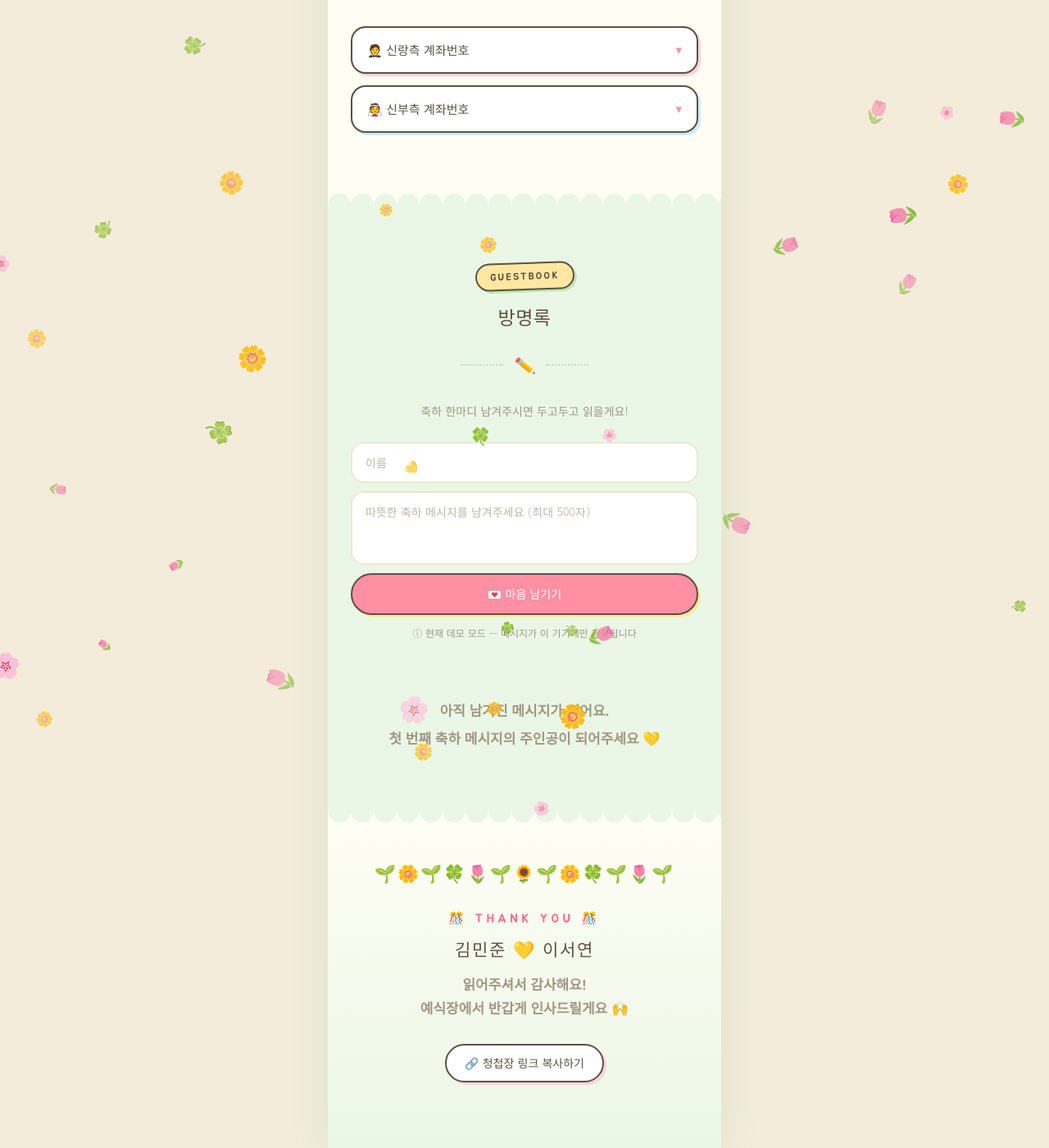
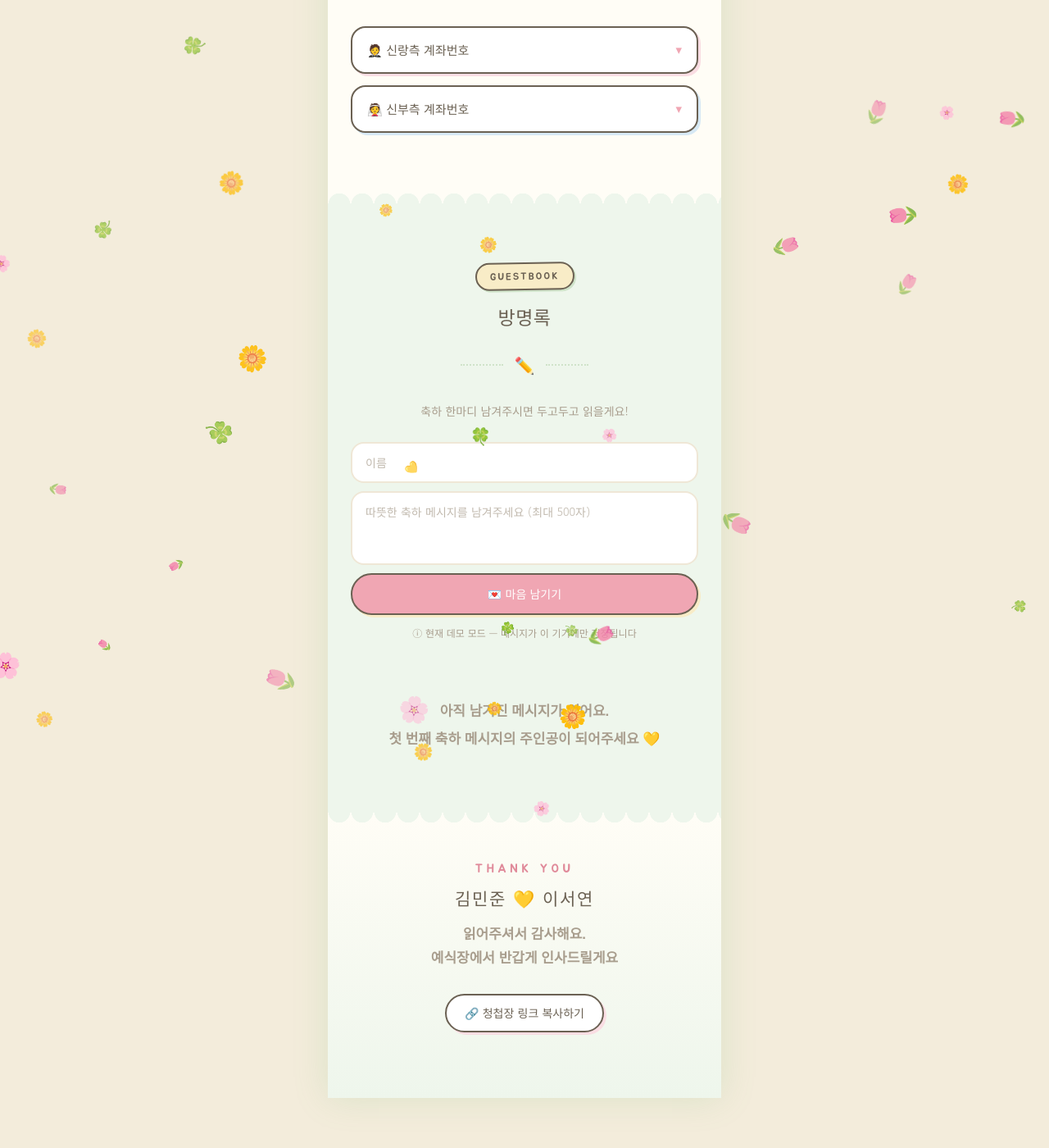
Before and after one commit to ssolllll/wedding-invitation, a Jekyll site: the page built from index.html, in a window 1280 px wide and 1400 px high, scrolled down 6395 px. Shown: the whole window at 82% size. Built offline with Jekyll 4.4.1, drawn with Linux system fonts in a browser that asks for light colours; some web fonts are replaced; after the commit the page ends 7734 px from its top, so only the background shows below that; some of the changed text lies outside the part shown.

Commit message:
Tone down: 발랄함 완화 (색 채도↓·애니메이션 정리·이모지 정돈)
- 파스텔 색상 채도 낮춰 차분하게
- wiggle/bounce/해 회전/심장박동 애니메이션 제거, 등장 이징 부드럽게
- 표지 해·구름, 잔디밭 이모지 줄 및 과한 이모지 정리
- 스티커·카드 기울기 완화

Co-Authored-By: Claude Opus 4.8 <noreply@anthropic.com>

```diff
--- a/assets/css/style.css
+++ b/assets/css/style.css
@@ -3,21 +3,21 @@
    ============================================================ */
 
 :root {
-  --cream: #fffdf4;
-  --mint-bg: #eaf7e6;
-  --yellow-bg: #fff4d6;
-  --pink-bg: #ffeef1;
-  --pink: #ff8fa3;
-  --pink-deep: #f76e88;
-  --pink-soft: #ffd3dc;
-  --green: #6fb96f;
-  --green-soft: #bfe3b4;
-  --yellow: #ffc94d;
-  --yellow-soft: #ffe7a3;
-  --blue-soft: #cdeafb;
-  --ink: #5b5142;
-  --ink-soft: #a19682;
-  --line: #f0e6d2;
+  --cream: #fffdf6;
+  --mint-bg: #eef6ec;
+  --yellow-bg: #fbf3de;
+  --pink-bg: #fdf0f2;
+  --pink: #f0a6b3;
+  --pink-deep: #e08a9a;
+  --pink-soft: #fadde3;
+  --green: #8bb489;
+  --green-soft: #cfe3c9;
+  --yellow: #f2d691;
+  --yellow-soft: #f8ecc7;
+  --blue-soft: #d7e9f5;
+  --ink: #6b6153;
+  --ink-soft: #a89d8d;
+  --line: #efe7d6;
   --round: 'Jua', 'Apple SD Gothic Neo', sans-serif;
   --hand: 'Gaegu', 'Apple SD Gothic Neo', sans-serif;
   --body: 'Gowun Dodum', 'Apple SD Gothic Neo', sans-serif;
@@ -100,14 +100,14 @@ body {
   border: 2px solid var(--ink);
   border-radius: 999px;
   padding: 5px 16px;
-  box-shadow: 2.5px 2.5px 0 var(--green-soft);
-  transform: rotate(-2deg);
+  box-shadow: 2px 2px 0 var(--green-soft);
+  transform: rotate(-1deg);
 }
 
 .sticker--pink {
   background: var(--pink-soft);
-  box-shadow: 2.5px 2.5px 0 var(--yellow-soft);
-  transform: rotate(2deg);
+  box-shadow: 2px 2px 0 var(--yellow-soft);
+  transform: rotate(1deg);
 }
 
 .section__title {
@@ -136,29 +136,13 @@ body {
   border-top: 2.5px dotted var(--green-soft);
 }
 
-/* 아이콘 살랑살랑 */
-.wiggle {
+/* 아이콘 (정적 — 은은하게) */
+.wiggle,
+.bounce {
   display: inline-block;
-  animation: wiggle 2.4s ease-in-out infinite;
 }
 
-@keyframes wiggle {
-  0%, 100% { transform: rotate(-8deg); }
-  50% { transform: rotate(8deg); }
-}
-
-/* 콩콩 뛰기 */
-.bounce {
-  display: inline-block;
-  animation: bounce 1.8s ease-in-out infinite;
-}
-
-.bounce--delay { animation-delay: 0.4s; }
-
-@keyframes bounce {
-  0%, 100% { transform: translateY(0); }
-  50% { transform: translateY(-7px); }
-}
+.bounce--delay { animation-delay: 0; }
 
 .btn {
   display: inline-block;
@@ -241,33 +225,6 @@ body {
   pointer-events: none;
 }
 
-.cover__sun {
-  position: absolute;
-  top: 6px;
-  right: 26px;
-  font-size: 34px;
-  animation: spin-slow 14s linear infinite;
-}
-
-@keyframes spin-slow {
-  to { transform: rotate(360deg); }
-}
-
-.cover__cloud {
-  position: absolute;
-  font-size: 26px;
-  opacity: 0.9;
-  animation: drift 9s ease-in-out infinite alternate;
-}
-
-.cover__cloud--1 { top: 4px; left: 22px; }
-.cover__cloud--2 { top: 30px; left: 84px; font-size: 20px; animation-delay: 2s; }
-
-@keyframes drift {
-  from { transform: translateX(0); }
-  to { transform: translateX(14px); }
-}
-
 .cover__names {
   font-family: var(--round);
   font-size: 30px;
@@ -278,9 +235,8 @@ body {
 
 .cover__amp {
   display: inline-block;
-  font-size: 22px;
+  font-size: 20px;
   margin: 0 8px;
-  animation: bounce 1.4s ease-in-out infinite;
 }
 
 .cover__cheer {
@@ -420,8 +376,8 @@ body {
   padding: 24px 14px 20px;
 }
 
-.couple-card--groom { box-shadow: 4px 4px 0 var(--blue-soft); transform: rotate(-1.2deg); }
-.couple-card--bride { box-shadow: 4px 4px 0 var(--pink-soft); transform: rotate(1.2deg); }
+.couple-card--groom { box-shadow: 3px 3px 0 var(--blue-soft); transform: rotate(-0.5deg); }
+.couple-card--bride { box-shadow: 3px 3px 0 var(--pink-soft); transform: rotate(0.5deg); }
 
 .couple-card__avatar {
   font-size: 44px;
@@ -588,7 +544,6 @@ body {
   border-radius: 50%;
   background: var(--pink);
   z-index: -1;
-  animation: heartbeat 1.6s ease-in-out infinite;
 }
 
 .calendar__day--wedding::after {
@@ -599,14 +554,6 @@ body {
   transform: translateX(-50%);
   font-size: 13px;
   line-height: 1;
-}
-
-@keyframes heartbeat {
-  0%, 100% { transform: scale(1); }
-  12% { transform: scale(1.14); }
-  24% { transform: scale(1); }
-  36% { transform: scale(1.14); }
-  48% { transform: scale(1); }
 }
 
 /* 카운트다운 */
@@ -975,9 +922,9 @@ body {
 
 .reveal {
   opacity: 0;
-  transform: translateY(26px) scale(0.97);
-  transition: opacity 0.7s cubic-bezier(0.34, 1.56, 0.64, 1),
-              transform 0.7s cubic-bezier(0.34, 1.56, 0.64, 1);
+  transform: translateY(22px);
+  transition: opacity 0.8s cubic-bezier(0.22, 1, 0.36, 1),
+              transform 0.8s cubic-bezier(0.22, 1, 0.36, 1);
 }
 
 .reveal.is-visible {
@@ -999,13 +946,13 @@ body {
 
 /* 사진: 폴짝 뛰며 자리잡기 */
 .reveal--photo {
-  transform: translateY(24px) scale(0.85) rotate(-2deg);
-  transition: opacity 0.7s cubic-bezier(0.34, 1.56, 0.64, 1),
-              transform 0.7s cubic-bezier(0.34, 1.56, 0.64, 1);
+  transform: translateY(22px) scale(0.96);
+  transition: opacity 0.8s cubic-bezier(0.22, 1, 0.36, 1),
+              transform 0.8s cubic-bezier(0.22, 1, 0.36, 1);
 }
 
 .reveal--photo.is-visible {
-  transform: translateY(0) scale(1) rotate(0deg);
+  transform: translateY(0) scale(1);
 }
 
 /* 점선 장식: 가운데에서 양쪽으로 펼쳐지며 그려짐 */
@@ -1022,13 +969,13 @@ body {
 
 /* 표지 이름: 폴짝 등장 */
 .cover__names.reveal {
-  transform: translateY(30px) scale(0.8);
+  transform: translateY(24px);
   transition: opacity 0.9s ease,
-              transform 0.9s cubic-bezier(0.34, 1.56, 0.64, 1);
+              transform 0.9s cubic-bezier(0.22, 1, 0.36, 1);
 }
 
 .cover__names.reveal.is-visible {
-  transform: translateY(0) scale(1);
+  transform: translateY(0);
 }
 
 @media (prefers-reduced-motion: reduce) {
@@ -1042,6 +989,4 @@ body {
   }
   .ornament.reveal::before,
   .ornament.reveal::after { width: 52px; transition: none; }
-  .wiggle, .bounce, .cover__sun, .cover__cloud,
-  .calendar__day--wedding::before { animation: none; }
 }
--- a/index.html
+++ b/index.html
@@ -4,13 +4,7 @@ layout: default
 
 <!-- ============ 1. 표지 ============ -->
 <section class="cover">
-  <div class="cover__sky" aria-hidden="true">
-    <span class="cover__sun">☀️</span>
-    <span class="cover__cloud cover__cloud--1">☁️</span>
-    <span class="cover__cloud cover__cloud--2">☁️</span>
-  </div>
-
-  <p class="cover__label reveal"><span class="sticker">💌 WEDDING DAY 💌</span></p>
+  <p class="cover__label reveal"><span class="sticker">WEDDING DAY</span></p>
 
   <!-- 메인 사진 자리 -->
   <div class="photo-placeholder photo-placeholder--main reveal reveal--fade" data-parallax="0.1" role="img" aria-label="메인 웨딩 사진 자리">
@@ -28,8 +22,6 @@ layout: default
 
   <p class="cover__date reveal">{{ site.wedding.date_short }}</p>
   <p class="cover__venue reveal">{{ site.venue.name }} {{ site.venue.hall }}</p>
-
-  <div class="grass" aria-hidden="true">🌱🌷🌱🍀🌼🌱🌻🌱🌷🍀🌱🌼🌱</div>
 </section>
 
 <!-- ============ 2. 글귀 ============ -->
@@ -38,7 +30,7 @@ layout: default
     <p class="bubble__text">{{ site.quote | newline_to_br }}</p>
     <span class="bubble__tail" aria-hidden="true"></span>
   </div>
-  <p class="bubble-from reveal">— 예비부부 {{ site.groom.name }} &amp; {{ site.bride.name }} 올림 🙇</p>
+  <p class="bubble-from reveal">— 예비부부 {{ site.groom.name }} &amp; {{ site.bride.name }} 올림</p>
 </section>
 
 <!-- ============ 3. 인사말 ============ -->
@@ -67,7 +59,7 @@ layout: default
 <section class="section section--yellow">
   <p class="section__eyebrow reveal"><span class="sticker">ABOUT US</span></p>
   <h2 class="section__title reveal">오늘의 주인공을 소개합니다</h2>
-  <div class="ornament reveal"><span class="wiggle">🎉</span></div>
+  <div class="ornament reveal"><span class="wiggle">💐</span></div>
 
   <div class="couple reveal">
     <div class="couple-card couple-card--groom">
@@ -293,10 +285,9 @@ layout: default
 
 <!-- ============ 11. 마무리 ============ -->
 <footer class="closing">
-  <div class="grass grass--top" aria-hidden="true">🌱🌼🌱🍀🌷🌱🌻🌱🌼🍀🌱🌷🌱</div>
-  <p class="closing__thanks reveal">🎊 THANK YOU 🎊</p>
+  <p class="closing__thanks reveal">THANK YOU</p>
   <p class="closing__names reveal">{{ site.groom.name }} 💛 {{ site.bride.name }}</p>
-  <p class="closing__message reveal">읽어주셔서 감사해요!<br>예식장에서 반갑게 인사드릴게요 🙌</p>
+  <p class="closing__message reveal">읽어주셔서 감사해요.<br>예식장에서 반갑게 인사드릴게요</p>
   <button class="btn btn--outline reveal" type="button" id="share-link">🔗 청첩장 링크 복사하기</button>
 </footer>
 
```
